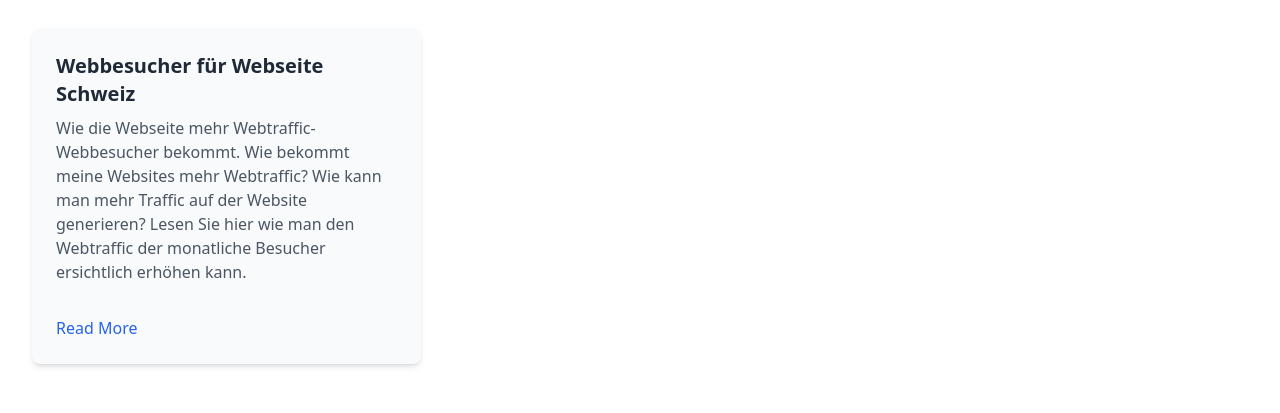
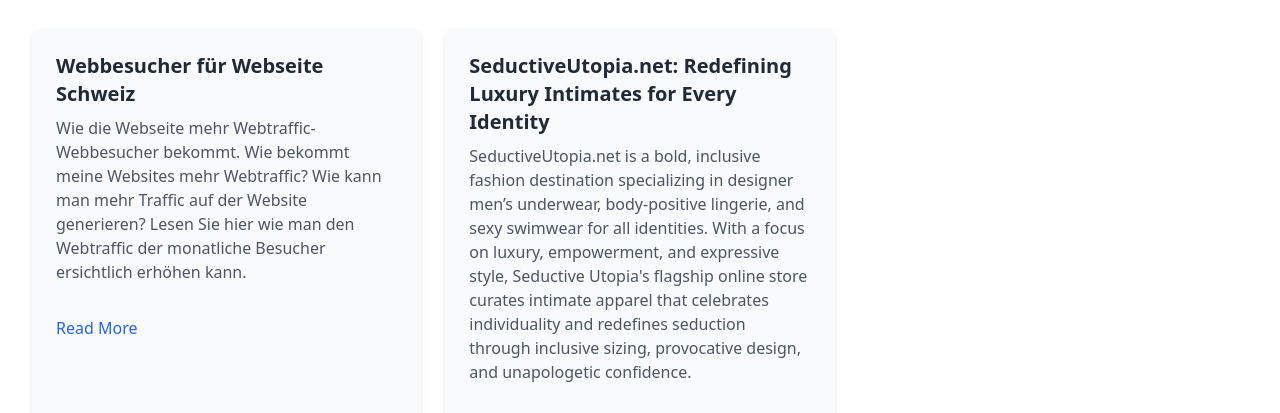
Before and after one commit to nexavibeblog/blogsphere, a plain HTML site: page index.html in a window 1280 px wide. Shown: the part 364-777 px from the top of the page. Drawn offline with nearby package versions, Linux system fonts and the light colour scheme.

Commit message:
Update index.html

```diff
--- a/index.html
+++ b/index.html
@@ -102,6 +102,13 @@
             "Wie die Webseite mehr Webtraffic- Webbesucher bekommt. Wie bekommt meine Websites mehr Webtraffic? Wie kann man mehr Traffic auf der Website generieren? Lesen Sie hier wie man den Webtraffic der monatliche Besucher ersichtlich erhöhen kann.",
           url: "/webbesucher-fur-webseite-schweiz.html",
         },
+         {
+          title:
+            "SeductiveUtopia.net: Redefining Luxury Intimates for Every Identity",
+          excerpt:
+            "SeductiveUtopia.net is a bold, inclusive fashion destination specializing in designer men’s underwear, body-positive lingerie, and sexy swimwear for all identities. With a focus on luxury, empowerment, and expressive style, Seductive Utopia's flagship online store curates intimate apparel that celebrates individuality and redefines seduction through inclusive sizing, provocative design, and unapologetic confidence.",
+          url: "/inclusive-lingerie-for-women.html",
+        },
       ];
 
       const postsContainer = document.getElementById("blog-posts");
```
